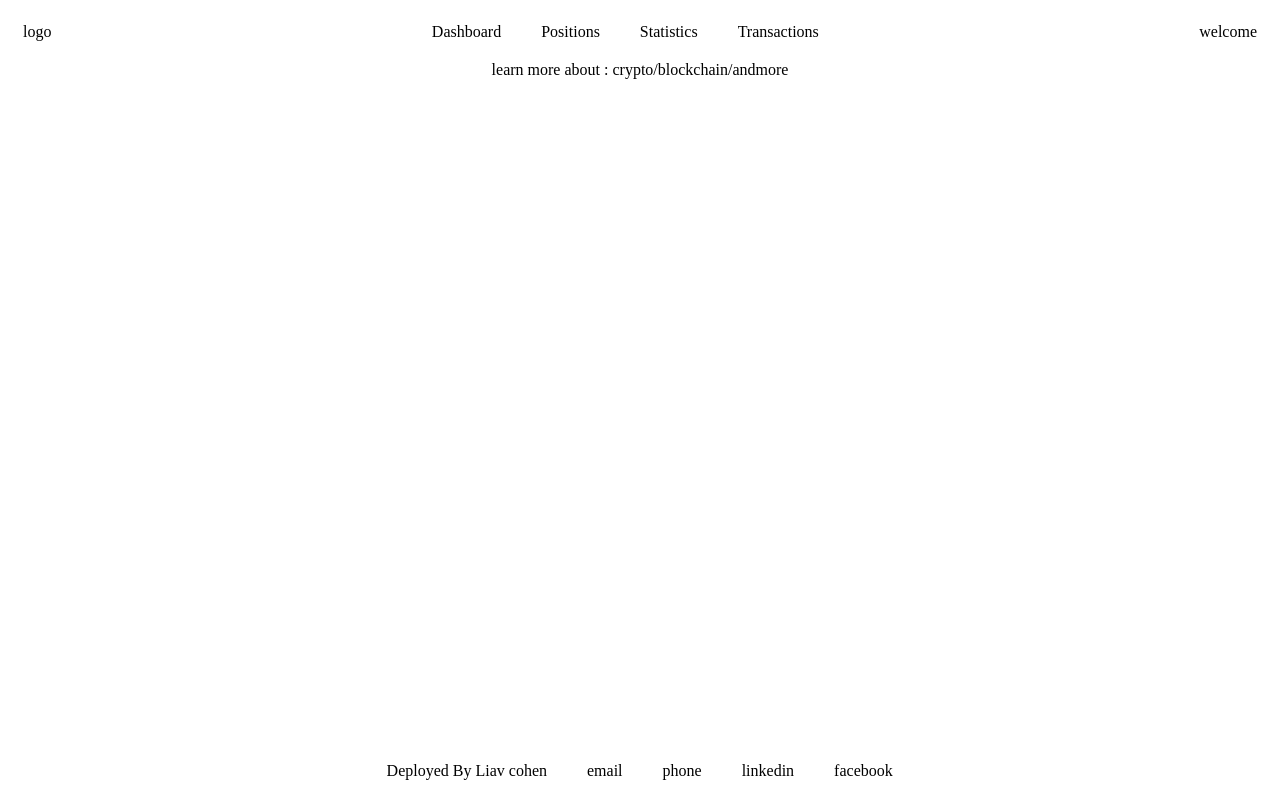
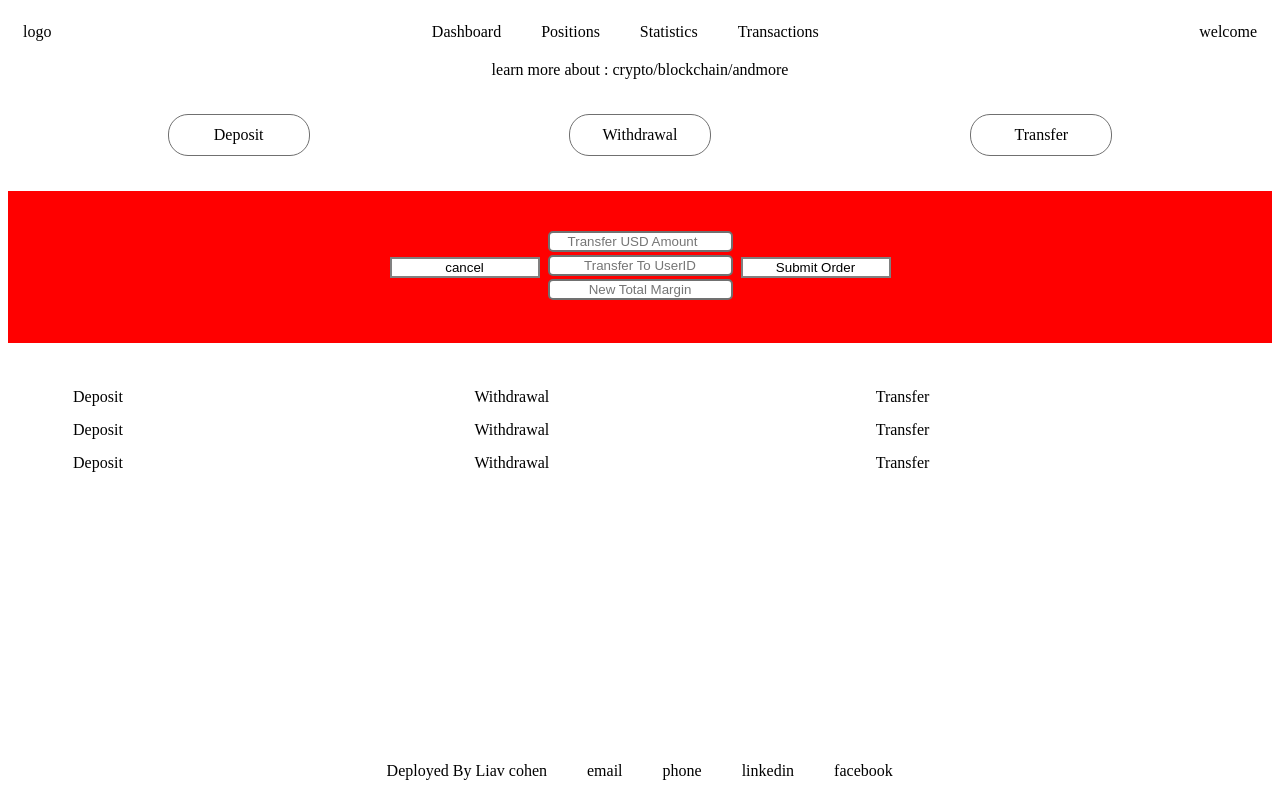
Before and after one commit to LiavCohen-a/TradeTrakingApp, a React (Create React App) app in the folder tradetrakingapp/: page /Transactions/transfer in a window 1280 px wide. Built offline with nearby package versions, Linux system fonts and the light colour scheme.

Commit message:
Transaction Layout

```diff
--- a/tradetrakingapp/src/Css/Mobile.css
+++ b/tradetrakingapp/src/Css/Mobile.css
@@ -33,5 +33,7 @@
         flex-direction: column;
       }
 
-
+     .TransactionContainer{
+        margin: 25px;
+     }
   }
--- a/tradetrakingapp/src/Css/Position.css
+++ b/tradetrakingapp/src/Css/Position.css
@@ -1,7 +1,5 @@
 .PositionContainer{
     display: flex;
     margin: 20px;
-    flex-direction: column;
-    justify-content: center;
     margin-top: 40px;
 }
--- a/tradetrakingapp/src/Css/Shared.css
+++ b/tradetrakingapp/src/Css/Shared.css
@@ -20,6 +20,12 @@
   display: flex;
   justify-content: space-around;
   padding: 30px;
+}
+.FormDataContainer{
+  display: flex;
+  align-items: center;
+  padding: 30px;
+  justify-content: center;
 }
 .Text{
   margin-top: 2%;
--- /dev/null
+++ b/tradetrakingapp/src/Css/Transaction.css
@@ -0,0 +1,4 @@
+.TransactionContainer{
+    flex-direction: column;
+    width: 30%;
+}
--- a/tradetrakingapp/src/Pages/HomeRouter/HomeRouterComp.js
+++ b/tradetrakingapp/src/Pages/HomeRouter/HomeRouterComp.js
@@ -12,6 +12,7 @@ import { Routes, Route, Link, Outlet } from "react-router-dom";
 import ResetPasswordComp from './Pages/Dashboard/ResetPasswordComp';
 import UpdateUserComp from './Pages/Dashboard/UpdateUserComp';
 import AddPositionComp from './Pages/Position/AddPositionComp';
+import TransactionComp from './Transaction/TransactionComp';
 
 // Css
 
@@ -33,12 +34,17 @@ function HomeRouterComp() {
             </Route>
 
             <Route path="/Positions" element={<PositionsPage />}>
-              <Route path="addPosition" element={<AddPositionComp />} />
+                <Route path="addPosition" element={<AddPositionComp />} />
             </Route>
             <Route path="/position/:id" element={<PositionPage />} />
 
             <Route path="/Statistics" element={<StatisticsPage />} />
-            <Route path="/Transactions" element={<TransactionsPage />} />
+
+            <Route path="/Transactions" element={<TransactionsPage />}>
+                <Route path='deposit' element={<TransactionComp transactionType="Deposit" />} />
+                <Route path='withdrawal' element={<TransactionComp transactionType="Withdrawal"/>} />
+                <Route path='transfer' element={<TransactionComp transactionType="Transfer"/>} />
+            </Route>
         </Routes>
 
         </div>
--- a/tradetrakingapp/src/Pages/HomeRouter/Pages/Dashboard/ResetPasswordComp.js
+++ b/tradetrakingapp/src/Pages/HomeRouter/Pages/Dashboard/ResetPasswordComp.js
@@ -11,7 +11,7 @@ import TextInputComp from "../../../../Components/SharedComponents/TextInputComp
 
 function ResetPasswordComp() {
   return (
-    <div className="DataContainer Margin">
+    <div className="FormDataContainer Margin">
         <div className="InputContainer">
             <ButtonInputComp value="Cancel" />
         </div>
--- a/tradetrakingapp/src/Pages/HomeRouter/Pages/Position/PositionPage.js
+++ b/tradetrakingapp/src/Pages/HomeRouter/Pages/Position/PositionPage.js
@@ -7,10 +7,8 @@ import TextInputComp from "../../../../Components/SharedComponents/TextInputComp
 function AddPositionComp() {
   return (
     <div className="PositionContainer Center Box">
-      <NavLinkComp
-        className="RouterInput"
-        linkRoute="/Positions"
-        linkValue="Return"
+      <ButtonInputComp
+        value="Return"
       />
       <div className="RouterLinkContainer">
         <div>
--- a/tradetrakingapp/src/Pages/HomeRouter/Pages/TransactionsPage.js
+++ b/tradetrakingapp/src/Pages/HomeRouter/Pages/TransactionsPage.js
@@ -1,9 +1,52 @@
-
+import { Outlet } from "react-router-dom";
+import NavLinkComp from "../../../Components/SharedComponents/Navigation/NavLinkComp";
+import '../../../Css/Transaction.css'
 function TransactionsPage() {
 
   return (
     <div>
-        TransactionsPage
+           <div className="DataContainer">
+              <NavLinkComp className="RouterInput" linkRoute="deposit" linkValue="Deposit" />
+              <NavLinkComp className="RouterInput" linkRoute="Withdrawal" linkValue="Withdrawal" />
+              <NavLinkComp className="RouterInput" linkRoute="Transfer" linkValue="Transfer" />
+            </div>
+            <Outlet />
+            <div className="DataContainer">
+                  <div className="TransactionContainer">
+                     <div className="Margin">
+                        Deposit
+                     </div>
+                     <div className="Margin">
+                        Deposit
+                     </div>
+                     <div className="Margin">
+                        Deposit
+                     </div>
+                  </div>
+                  <div className="TransactionContainer">
+                  <div className="Margin">
+                       Withdrawal
+                     </div>
+                     <div className="Margin">
+                       Withdrawal
+                     </div>
+                     <div className="Margin">
+                       Withdrawal
+                     </div>
+                    </div>
+                    <div className="TransactionContainer">
+                    <div className="Margin">
+                       Transfer
+                     </div>
+                     <div className="Margin">
+                       Transfer
+                     </div>
+                     <div className="Margin">
+                      Transfer
+                     </div>
+
+                    </div>
+            </div>
     </div>
   );
 }
--- /dev/null
+++ b/tradetrakingapp/src/Pages/HomeRouter/Transaction/TransactionComp.js
@@ -0,0 +1,35 @@
+// Components
+
+import ButtonInputComp from "../../../Components/SharedComponents/ButtonInputComp";
+import NumberInputComp from "../../../Components/SharedComponents/NumberInputComp";
+import SubmitInputComp from "../../../Components/SharedComponents/SubmitInputComp";
+import TextInputComp from "../../../Components/SharedComponents/TextInputComp";
+
+// Modules
+
+// Css
+
+function TransactionComp(props) {
+    return (
+        <div style={{background:'red'}}  className='DataContainer'>
+
+        <div className="RouterLinkContainer">
+            <ButtonInputComp  value="cancel" />
+            <div className="RouterLinkContainer">
+            <div>
+            <NumberInputComp fieldName={props.transactionType + " USD Amount"} />
+            {
+                props.transactionType == "Transfer" ? <TextInputComp fieldName="Transfer To UserID" />
+                : null
+            }
+            <TextInputComp fieldName="New Total Margin" />
+            </div>
+            </div>
+            <SubmitInputComp value="Submit Order" />
+      </div>
+
+      </div>
+    );
+  }
+
+  export default TransactionComp;
```
